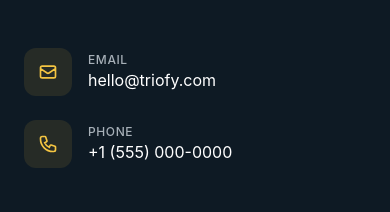
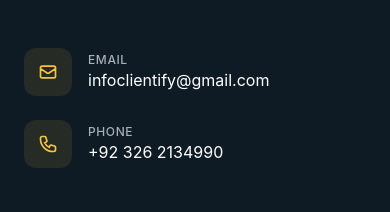
Before and after one commit to mateir0/triofy, a Next.js app: page /contact in a window 390 px wide. Shown: the part 352-564 px from the top of the page. Built offline with nearby package versions, Linux system fonts and the light colour scheme.

Commit message:
Replace contact email and phone number across site content

```diff
--- a/app/privacy/page.tsx
+++ b/app/privacy/page.tsx
@@ -36,7 +36,7 @@ export default function PrivacyPage() {
           <section>
             <h2 className="text-white font-semibold text-xl mb-3">4. Contact Us</h2>
             <p>
-              If you have any questions about this Privacy Policy, please contact us at hello@triofy.com.
+              If you have any questions about this Privacy Policy, please contact us at infoclientify@gmail.com.
             </p>
           </section>
         </div>
--- a/app/terms/page.tsx
+++ b/app/terms/page.tsx
@@ -36,7 +36,7 @@ export default function TermsPage() {
           <section>
             <h2 className="text-white font-semibold text-xl mb-3">4. Contact Us</h2>
             <p>
-              If you have any questions about these Terms, please contact us at hello@triofy.com.
+              If you have any questions about these Terms, please contact us at infoclientify@gmail.com.
             </p>
           </section>
         </div>
--- a/config/integrations.ts
+++ b/config/integrations.ts
@@ -11,7 +11,7 @@ export const integrations = {
   email: {
     provider: "resend" as const,
     apiKey: "",
-    fromAddress: "hello@triofy.com",
+    fromAddress: "infoclientify@gmail.com",
     enabled: false,
   },
   calendly: {
--- a/config/site.ts
+++ b/config/site.ts
@@ -5,8 +5,8 @@ export const site = {
     "Triofy Agency is a full-service digital marketing agency specializing in branding, performance marketing, web design, content creation, and growth automation.",
   url: "https://triofy.com",
   logo: "/images/logo.svg",
-  email: "hello@triofy.com",
-  phone: "+1 (555) 000-0000",
+  email: "infoclientify@gmail.com",
+  phone: "+92 326 2134990",
   social: {
     twitter: "https://twitter.com/triofy",
     linkedin: "https://linkedin.com/company/triofy",
--- a/content/contact.ts
+++ b/content/contact.ts
@@ -17,6 +17,6 @@ export const contactContent = {
   },
   error: {
     heading: "Something went wrong",
-    message: "Please try again or email us directly at hello@triofy.com.",
+    message: "Please try again or email us directly at infoclientify@gmail.com.",
   },
 } as const;
```
